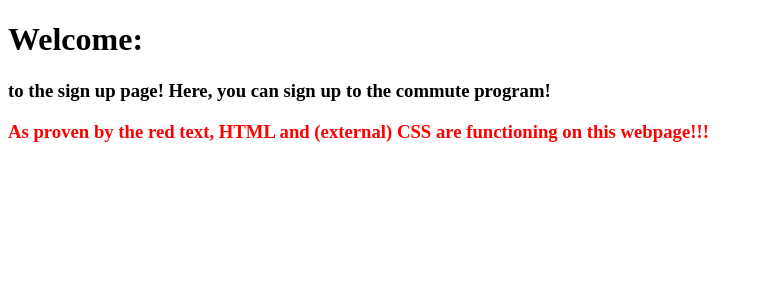
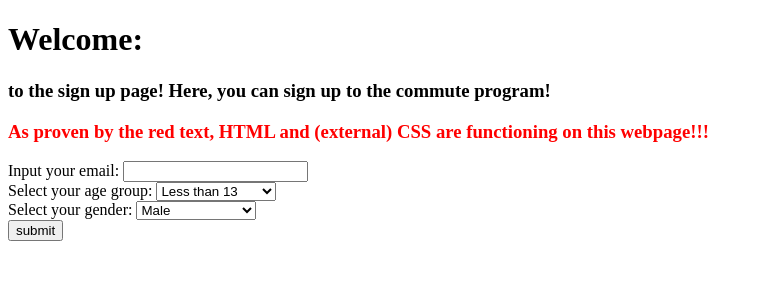
Before and after one commit to Neale2/mobility-shift, a Django app: page /signup/ in a window 1280 px wide. Shown: the top 300 px of the page, without its empty margins (0-763 px from the left). Run offline with Django 5.2, Linux system fonts and the light colour scheme.

Commit message:
Added form writing to database and error handling

```diff
--- /dev/null
+++ b/mobility-shift/mobilityshift/signup/forms.py
@@ -0,0 +1,6 @@
+from django import forms
+
+class SignUpForm(forms.Form):
+    email = forms.EmailField(label="Input your email", max_length=320)
+    age_group = forms.ChoiceField(label="Select your age group", choices=[("<13", "Less than 13"), ("13-17", "13 - 17"), ("18-24", "18 - 24"), ("25-34", "25 - 34"), ("35-44", "35 - 44"), ("45-64", "45 - 64"), (">65", "More than 65"), ("prefer_not", "Prefer not to say")])
+    gender = forms.ChoiceField(label="Select your gender", choices=[("male", "Male"), ("female", "Female"), ("other", "Other"), ("prefer_not", "Prefer not to say")])
--- a/mobility-shift/mobilityshift/signup/models.py
+++ b/mobility-shift/mobilityshift/signup/models.py
@@ -8,10 +8,10 @@ from django.db.models.functions import Lower # Returns lower cased value of fiel
 class User(models.Model):
     """Model storing users."""
     uuid = models.UUIDField(primary_key=True, editable=False, default=uuid.uuid4)
-    email = models.EmailField(max_length=320, help_text='Enter your email')
+    email = models.EmailField(max_length=320, help_text='Enter your email', unique=True)
     sign_up_time = models.DateTimeField(editable=False, default=(datetime.datetime.now))
     age_group = models.CharField(choices=[("<13", "Less than 13"), ("13-17", "13 - 17"), ("18-24", "18 - 24"), ("25-34", "25 - 34"), ("35-44", "35 - 44"), ("45-64", "45 - 64"), (">65", "More than 65"), ("prefer_not", "Prefer not to say")], help_text='Select your age group')
-    gender = models.CharField(choices=[("male", "Male"), ("female", "Female"), ("other", "Other"), ("prefer_not", "Prefer not to say")], help_text='Select your gender group')
+    gender = models.CharField(choices=[("male", "Male"), ("female", "Female"), ("other", "Other"), ("prefer_not", "Prefer not to say")], help_text='Select your gender')
 
     def __str__(self):
         """String for representing the Model object."""
--- a/mobility-shift/mobilityshift/signup/templates/index.html
+++ b/mobility-shift/mobilityshift/signup/templates/index.html
@@ -14,5 +14,9 @@
         <h1>Welcome:</h1>
         <h3>to the sign up page! Here, you can sign up to the commute program!</h3>
         <h3 class="red">As proven by the red text, HTML and (external) CSS are functioning on this webpage!!!</h3>
+        <form action="/signup/" method="post">
+            {% csrf_token %} {{ form }}
+            <input type="submit" value="submit" />
+        </form>
     </body>
 </html>
--- a/mobility-shift/mobilityshift/signup/views.py
+++ b/mobility-shift/mobilityshift/signup/views.py
@@ -1,4 +1,30 @@
+from django.shortcuts import HttpResponseRedirect
 from django.shortcuts import render
+from django.utils.translation import gettext_lazy as _
+
+from .forms import SignUpForm
+from .models import User
 
 def index(request):
-    return render(request, 'index.html')
+    if request.method == "POST":
+        form = SignUpForm(request.POST)
+        if form.is_valid():
+            print(form.cleaned_data['email'])
+            #Checking if error in signup
+            try:
+                data = User(email=form.cleaned_data['email'], age_group=form.cleaned_data['age_group'], gender=form.cleaned_data['gender'])
+                data.save()
+                return HttpResponseRedirect("/confirm/")
+            except Exception as e:
+                if str(e) == "UNIQUE constraint failed: signup_user.email":
+                    form.add_error(None, _("A user with this Email already exists! You might want to check your inbox, including spam."))
+                elif str(e) == "database is locked":
+                    form.add_error(None, _("Unable to save your response at this time - you might want to wait a couple seconds and try again."))
+                else:
+                    form.add_error(None, _("There's been an unidentified error! Sorry about that. The system error message is: " + str(e)))
+
+
+
+    else:
+        form = SignUpForm()
+    return render(request, 'index.html', {"form": form})
```
Also changed, not shown: mobility-shift/mobilityshift/signup/migrations/0006_alter_user_email_alter_user_gender.py (added).
